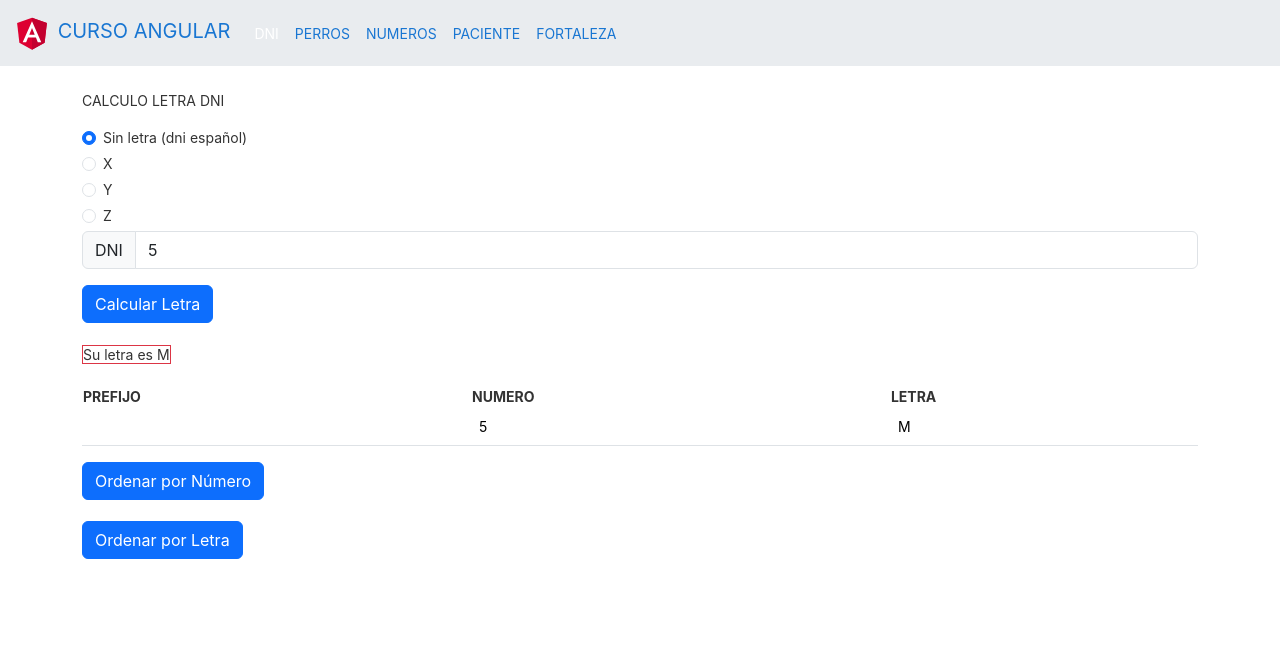
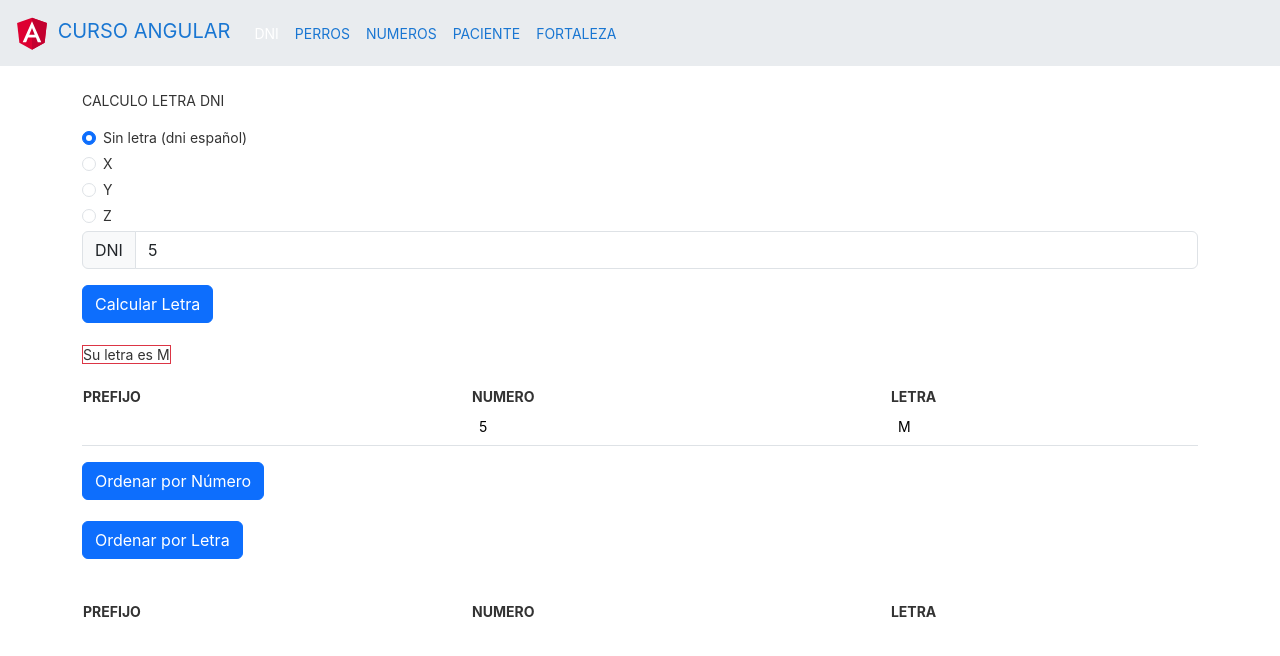
Before and after one commit to Valexx55/angularwebtardes, an Angular app in the folder myapp/: page /dni in a window 1280 px wide. Both pictures are taken after typing "5" into the empty fields and a click on the button "Calcular Letra". Shown: the top 656 px of the page. Built offline with nearby package versions, Linux system fonts and the light colour scheme.

Commit message:
filter pares

```diff
--- a/myapp/src/app/components/dni/dni.component.html
+++ b/myapp/src/app/components/dni/dni.component.html
@@ -56,5 +56,23 @@
   </table>
 
   <button (click)="ordenarPorNumero()" class="btn btn-primary">Ordenar por Número</button><br><br>
+ <!-- //TODO: hacer funcionar la ordenacion por letra-->
   <button (click)="ordenarPorLetra()" class="btn btn-primary">Ordenar por Letra</button>
- </div>
+  <br><br>
+  <table class="table">
+    <thead>
+      <th>PREFIJO</th>
+      <th>NUMERO</th>
+      <th>LETRA</th>
+    </thead>
+    <tbody>
+      <tr *ngFor="let dniauxpar of listaDnisPares">
+        <td>{{dniauxpar.prefijo}}</td>
+        <td>{{dniauxpar.numero}}</td>
+        <td>{{dniauxpar.letra}}</td>
+      </tr>
+    </tbody>
+
+</table>
+
+</div>
--- a/myapp/src/app/components/dni/dni.component.ts
+++ b/myapp/src/app/components/dni/dni.component.ts
@@ -21,6 +21,7 @@ export class DniComponent implements OnInit, OnDestroy {
   letra:string; //letra!:string;//! operador relaja la restricción de inicializar el atributo
 
   listaDnis:Array<Dni>;
+  listaDnisPares:Array<Dni>;
 
   constructor() {
     //inicializamos
@@ -28,6 +29,7 @@ export class DniComponent implements OnInit, OnDestroy {
     this.valor= null;
     this.letra='';
     this.listaDnis = new Array<Dni>();//creo la lista vacía
+    this.listaDnisPares = new Array<Dni>();
   }
   ngOnDestroy(): void {
     console.log("ngOnDestroy DniComponent")
@@ -78,7 +80,8 @@ export class DniComponent implements OnInit, OnDestroy {
         this.listaDnis.push(dni);//add a la lista el dni
 
       }
-    console.log("Letra DNI ESP = "+ this.letra );
+      this.listaDnisPares = this.listaDnis.filter(dni => dni.numero % 2 == 0);
+      console.log("Letra DNI ESP = "+ this.letra );
       this.mostrarListaDnis();
       this.mostrarListaDnisFuncional();
 
@@ -129,9 +132,14 @@ export class DniComponent implements OnInit, OnDestroy {
     );
   }
 
+  filtrarDnisPares(){
+    this.listaDnis = this.listaDnis.
+                        filter(dni => dni.numero % 2 == 0);
+}
+
   ordenarPorLetra()
   {
-
+    //TODO: hacer funcionar la ordenacion por letra
   }
 
 }
```
